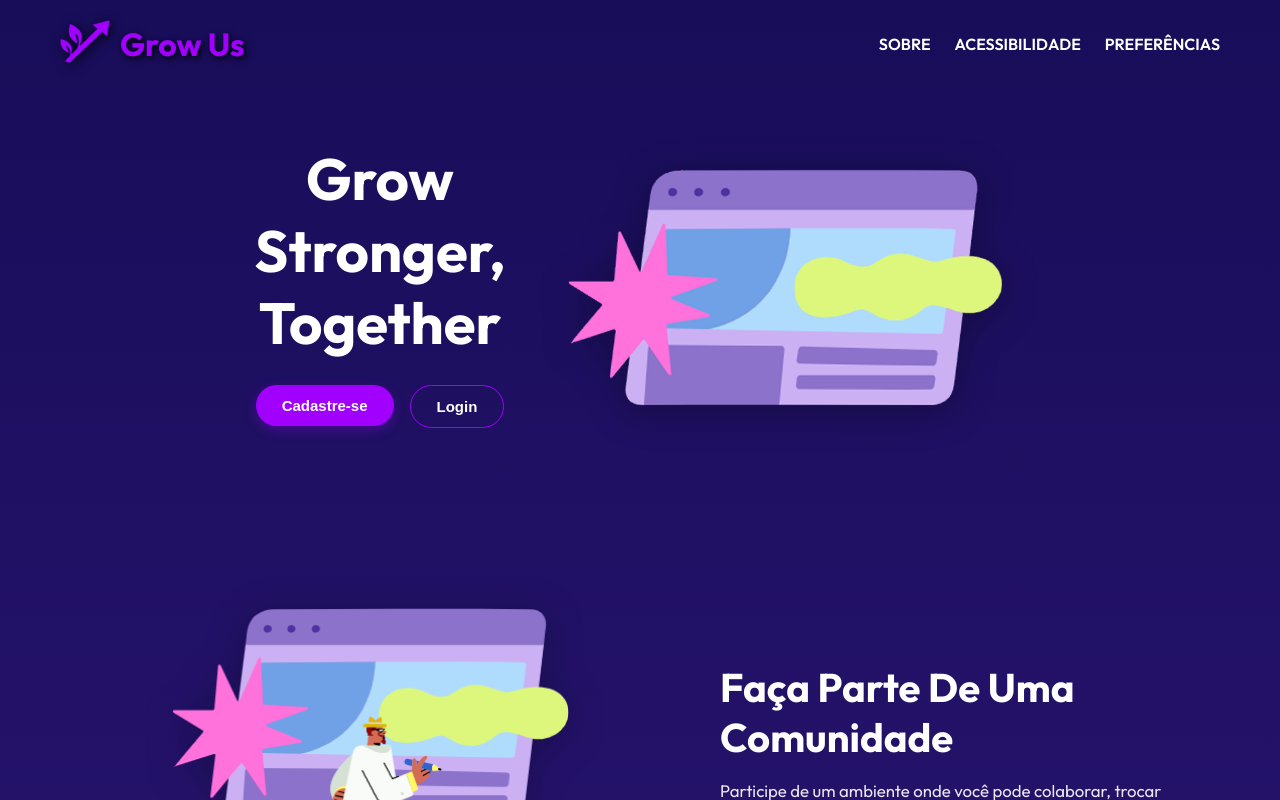
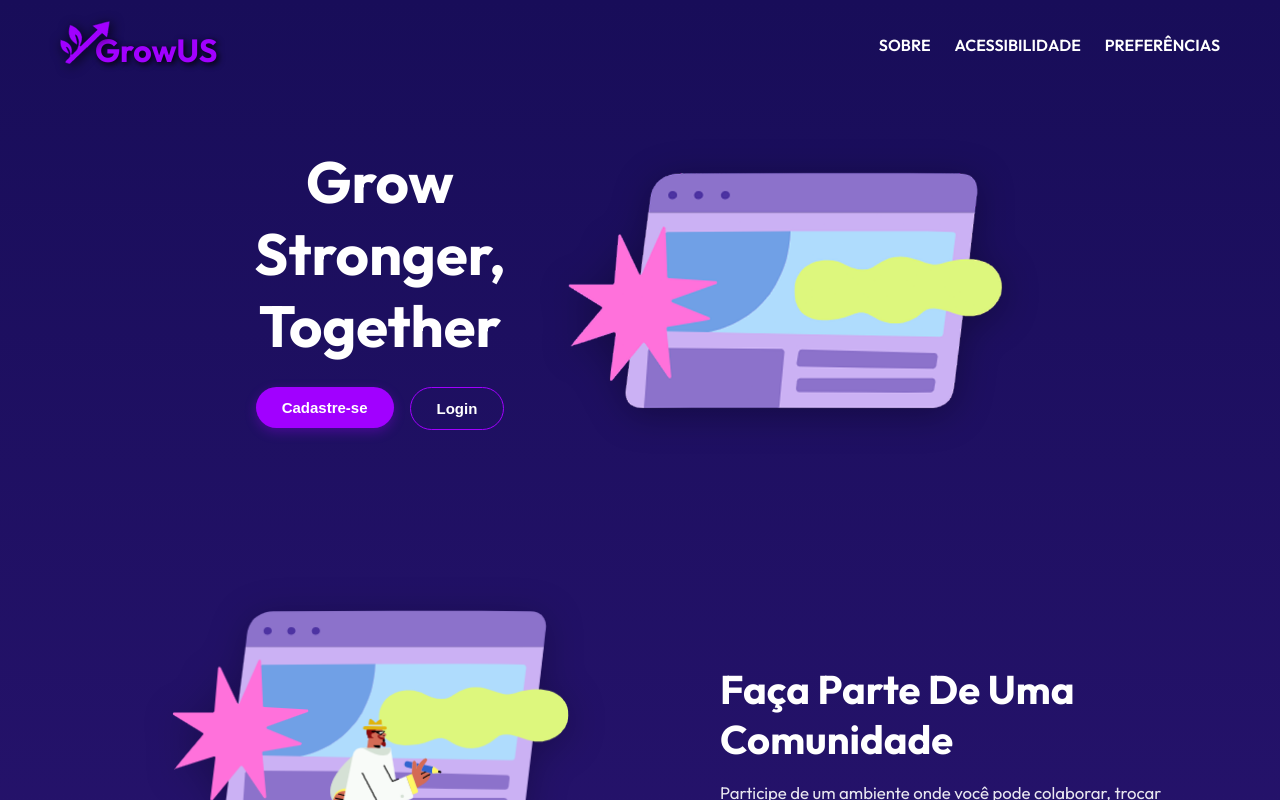
Before and after one commit to grow-us/grow-us-front-end, a React (Vite) app: page / in a window 1280 px wide. Shown: the top 800 px of the page. Built offline with nearby package versions, Linux system fonts and the light colour scheme.

Commit message:
Correção na logo

```diff
--- a/src/App.css
+++ b/src/App.css
@@ -27,7 +27,8 @@
 
 
 .logo-inicio {
-  margin-left: 10px;
+    margin-left:-15px;
+  margin-top: 10px;
   font-size: 32px;
   font-weight: 700;
   color: #A100FF;
--- a/src/App.jsx
+++ b/src/App.jsx
@@ -14,7 +14,7 @@ export default function App() {
           <div className="img-top">
           <Logo color="black" size={22} />
           </div>
-          <div className="logo-inicio">Grow Us</div>
+        <span className="logo-inicio" translate="no">GrowUS</span>
         </div>
 
         <nav className="div-top">
--- a/src/css/Chat.css
+++ b/src/css/Chat.css
@@ -64,6 +64,9 @@
 }
 .logo-chat {
 
+
+  margin-left:-32px;
+  margin-top: 10px;
   font-size: 32px;
   font-weight: 700;
   color: #A100FF;
--- a/src/css/Comunidade.css
+++ b/src/css/Comunidade.css
@@ -63,6 +63,8 @@
 
 }
 .logo {
+    margin-left:-32px;
+  margin-top: 10px;
   font-size: 32px;
   font-weight: 700;
   color: #A100FF;
--- a/src/pages/chat/Chat.jsx
+++ b/src/pages/chat/Chat.jsx
@@ -113,7 +113,7 @@ export default function Chat() {
       <div className="img-logo">
         <Logo color="black" size={22} />
       </div>
-      <span className='logo-chat'>Grow Us</span>
+        <span className="logo-chat" translate="no">GrowUS</span>
     </div>
 
         <div className="search-bar">
--- a/src/pages/chat/Comunidade.jsx
+++ b/src/pages/chat/Comunidade.jsx
@@ -98,7 +98,7 @@ export default function Comunidade() {
           <div className="img-logo">
             <Logo color="black" size={22} />
           </div>
-          <span className="logo-chat">Grow Us</span>
+        <span className="logo-chat" translate="no">GrowUS</span>
         </div>
 
         <div className="search-bar">
```
